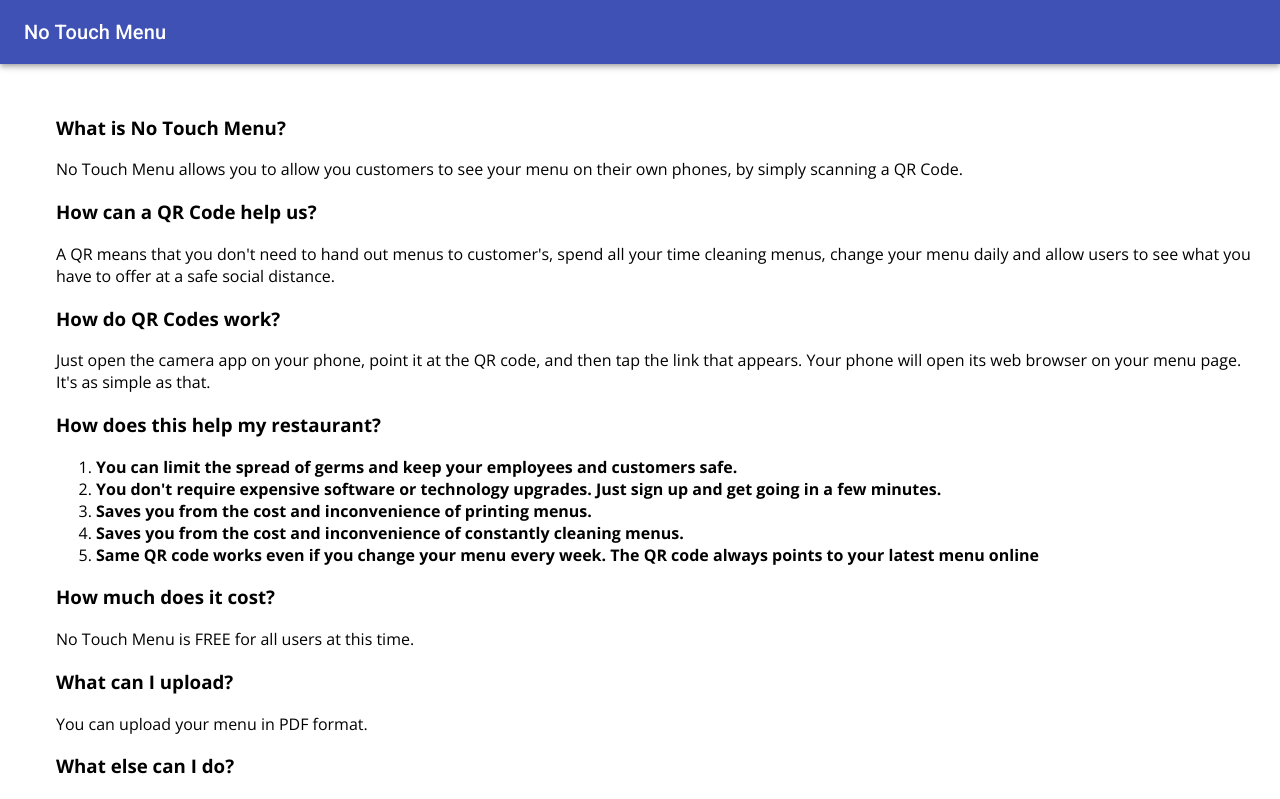
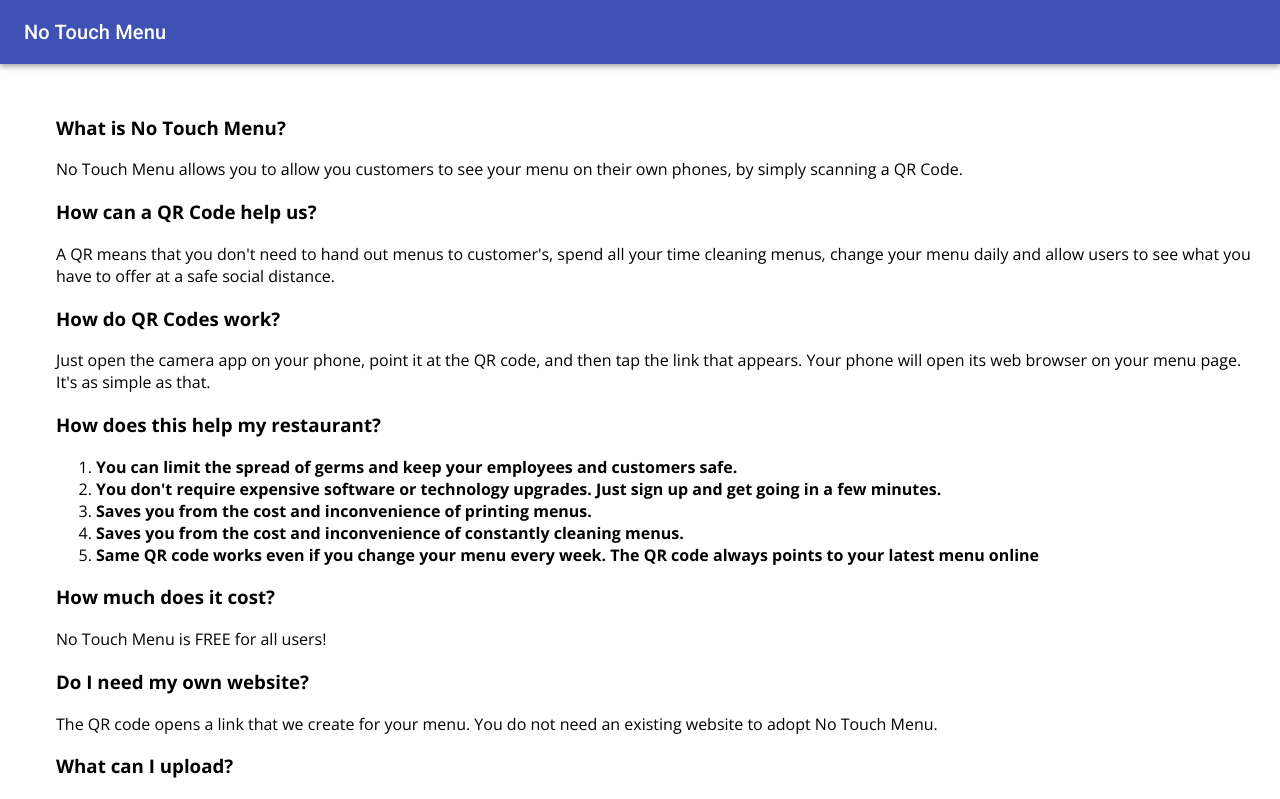
Before and after one commit to benAkehurst/no-touch-menu, a React (Create React App) app in the folder client/: page /faq in a window 1280 px wide. Shown: the top 799 px of the page. Built offline with nearby package versions, Linux system fonts and the light colour scheme.

Commit message:
feat(faq): add extra item

```diff
--- a/client/src/Containers/Faq/Faq.js
+++ b/client/src/Containers/Faq/Faq.js
@@ -76,7 +76,14 @@ class Faq extends Component {
             </li>
             <li>
               <h3>How much does it cost?</h3>
-              <p>No Touch Menu is FREE for all users at this time.</p>
+              <p>No Touch Menu is FREE for all users!</p>
+            </li>
+            <li>
+              <h3>Do I need my own website?</h3>
+              <p>
+                The QR code opens a link that we create for your menu. You do
+                not need an existing website to adopt No Touch Menu.
+              </p>
             </li>
             <li>
               <h3>What can I upload?</h3>
```
